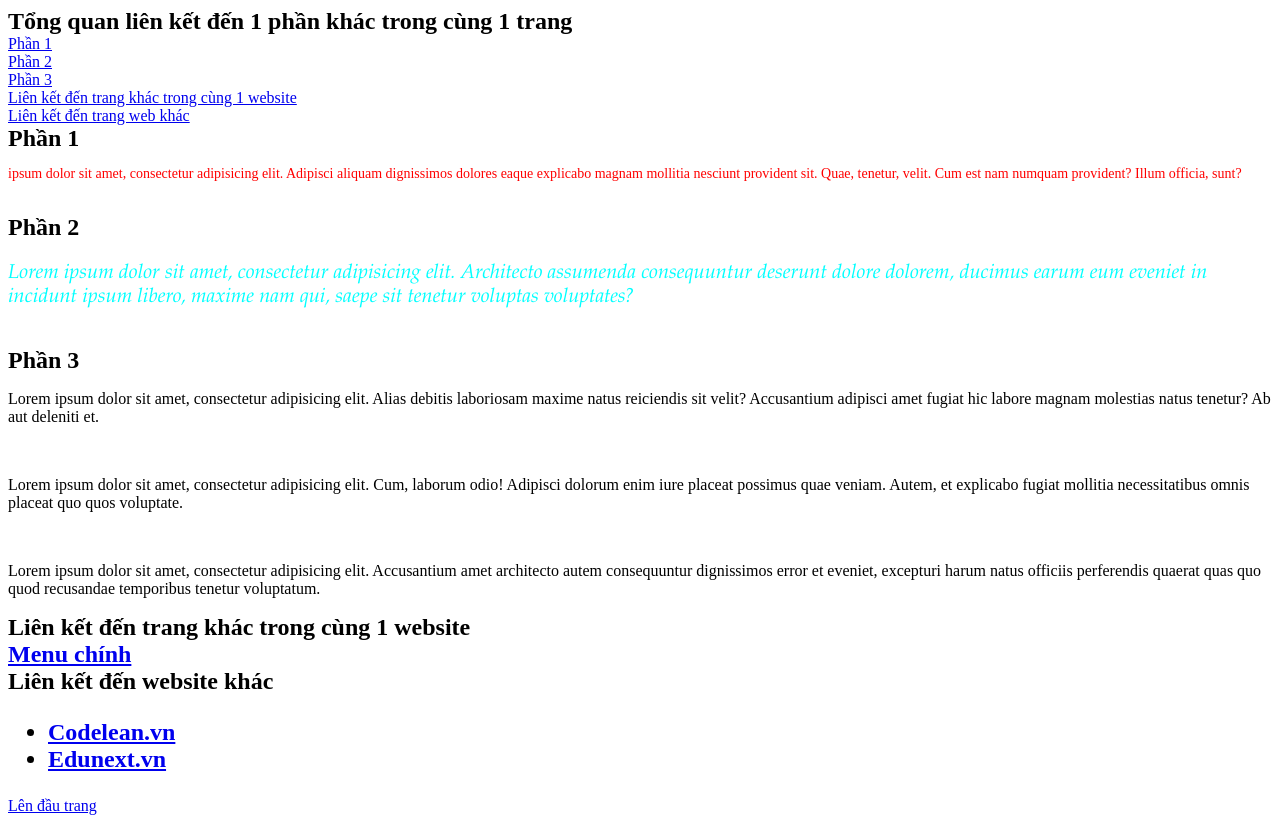
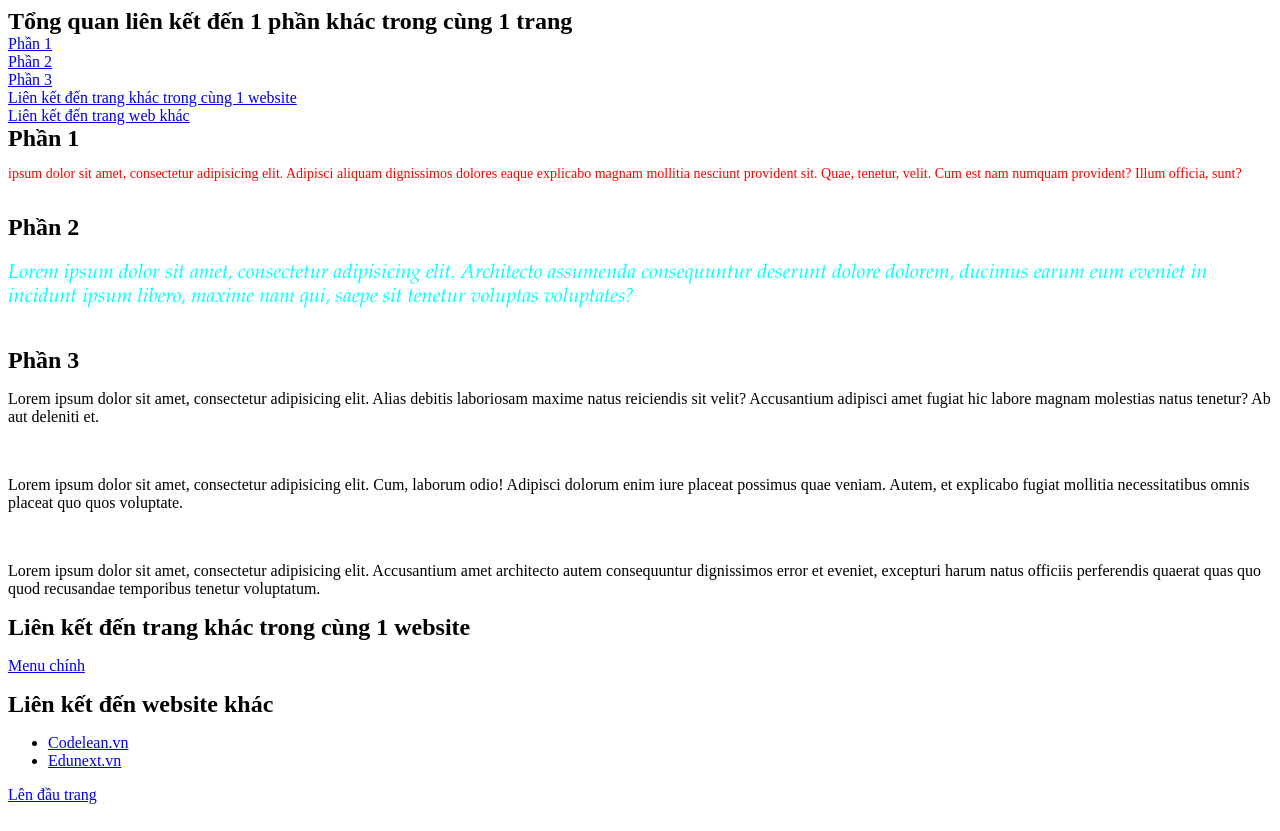
Before and after one commit to jinkat01/T2205e1-chuong-html, a plain HTML site: page codelean1.html in a window 1280 px wide. Drawn offline with Linux system fonts and the light colour scheme.

Commit message:
Update codelean1.html

```diff
--- a/codelean1.html
+++ b/codelean1.html
@@ -32,13 +32,12 @@
 <br>
 <p><span>Lorem ipsum dolor sit amet, consectetur adipisicing elit. Accusantium amet architecto autem consequuntur dignissimos error et eveniet, excepturi harum natus officiis perferendis quaerat quas quo quod recusandae temporibus tenetur voluptatum.</span></p>
 <h2 id="Phần 4">Liên kết đến trang khác trong cùng 1 website</h2>
-<h2><a href="index.html">Menu chính</a></h2>
+<p><a href="index.html">Menu chính</a></p>
 <h2 id="Phần 5">Liên kết đến website khác</h2>
-<h2>
-    <ul>
+<p><ul>
         <li><a href="https://codelean.vn">Codelean.vn</a></li>
         <li><a href="https://fai.edunext.vn">Edunext.vn</a></li>
-    </ul></h2>
+    </ul></p>
 <p><a href="#top">Lên đầu trang</a></p>
 </body>
 </html>
```
